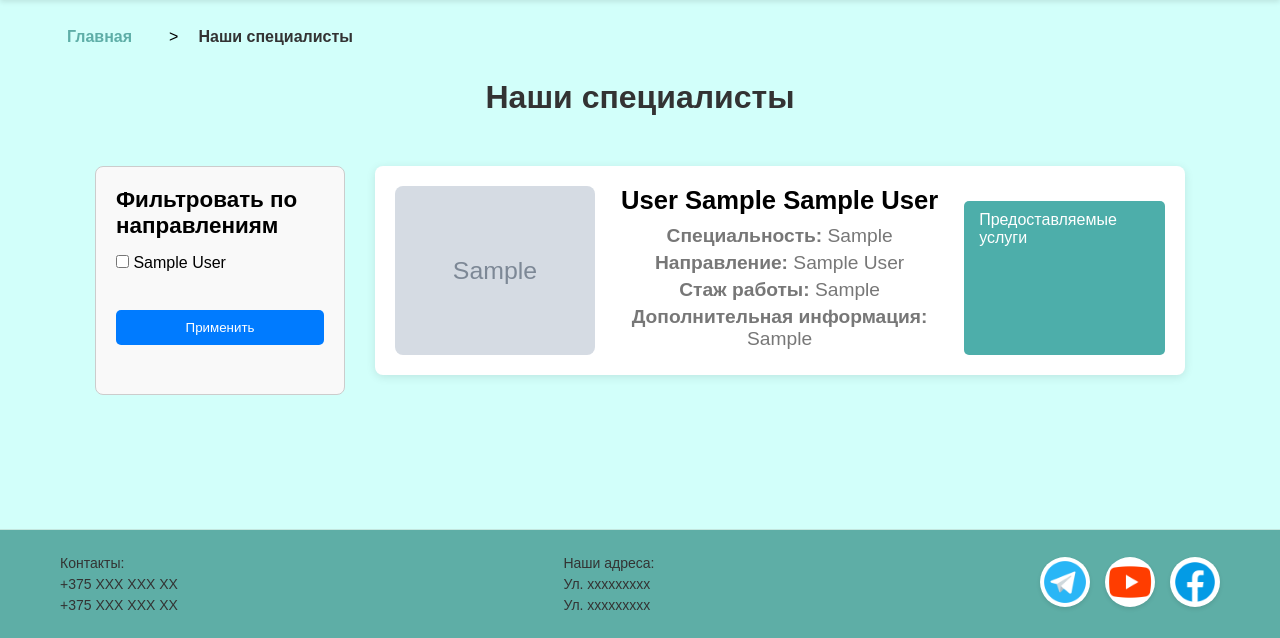
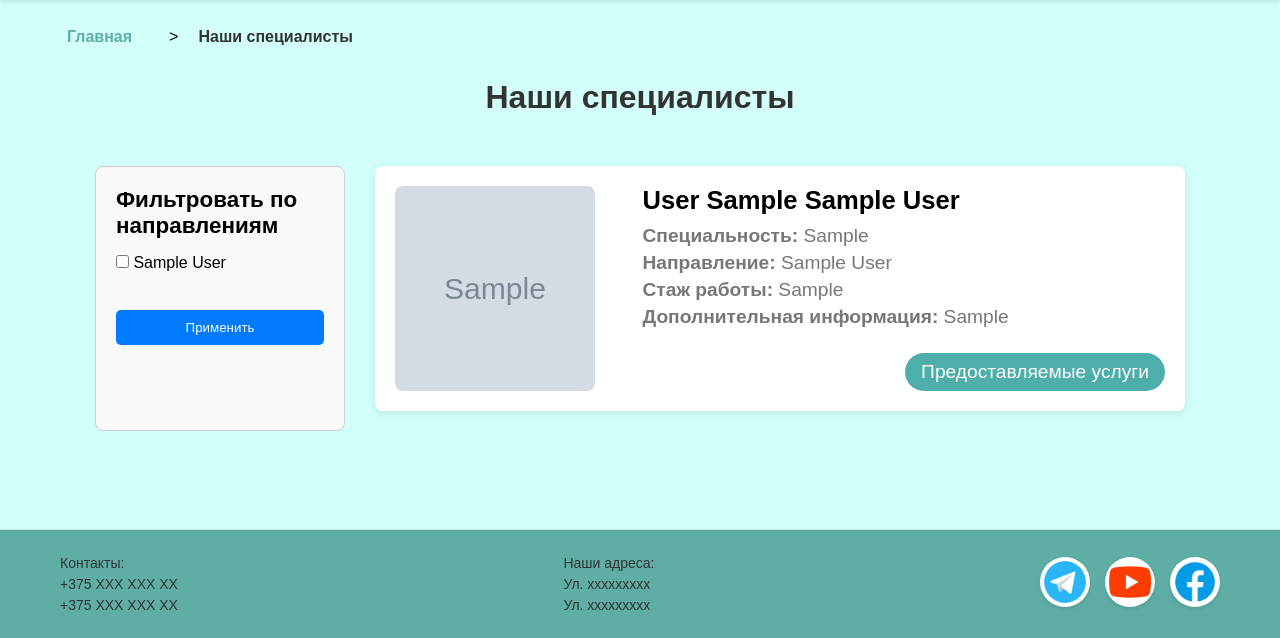
Before and after one commit to Pon4ikx/Courtesy, a Django app: page /doctors/ in a window 1280 px wide. Shown: the part 162-800 px from the top of the page. Run offline with Django 4.2, Linux system fonts and the light colour scheme; tables that the repository leaves empty hold one stand-in row (values such as "Sample post"); grey boxes marked "Sample" are stand-in pictures.

Commit message:
ПРОДУКТИВНОСТЬ 4.0

```diff
--- a/courtesy/static/css/specialists.css
+++ b/courtesy/static/css/specialists.css
@@ -83,7 +83,6 @@ h2 {
     max-width: 1200px;
 }
 
-/* Стили для карточки специалиста */
 .specialist-card {
     display: flex;
     gap: 20px;
@@ -92,7 +91,9 @@ h2 {
     border-radius: 8px;
     box-shadow: 0 2px 10px rgba(0, 0, 0, 0.1);
     margin-bottom: 20px;
+    align-items: stretch; /* чтобы колонки были одинаковой высоты */
 }
+
 
 .specialist-photo-container {
     width: 200px;
@@ -119,9 +120,22 @@ h2 {
     font-size: 1.2rem;
 }
 
+/* новая обёртка */
+.specialist-content {
+    display: flex;
+    flex-direction: column;
+    justify-content: space-between; /* чтобы кнопка упала вниз */
+    flex: 1;
+    position: relative;
+}
+
 .specialist-info {
     flex-grow: 1;
 }
+
+/* .specialist-info {
+    margin-bottom: 10px;
+} */
 
 .specialist-info h3 {
     font-size: 1.6rem;
@@ -141,20 +155,28 @@ h2 {
 
 /* Стили для пустого списка специалистов */
 .specialist-list p {
-    text-align: center;
+    margin-left: 5%;
     font-size: 1.2rem;
     color: #777;
 }
 
+/* Обёртка, которая прижимает кнопку к низу */
+.btn-wrapper {
+    display: flex;
+    justify-content: flex-end;
+    margin-top: 20px;
+}
+
+/* сама кнопка */
 .btn-services {
-    display: inline-block;
-    margin-top: 15px;
-    padding: 10px 15px;
+    font-size: 1.2rem;
+    text-align: center;
+    padding: 8px 16px;
     background-color: #4DAEAA;
     color: white;
     text-decoration: none;
-    border-radius: 5px;
-    transition: background-color 0.3s;
+    border-radius: 20px;
+    transition: background-color 0.3s ease;
 }
 
 .btn-services:hover {
--- a/courtesy/templates/specialists.html
+++ b/courtesy/templates/specialists.html
@@ -47,8 +47,9 @@
                     <div class="placeholder-photo">Фото отсутствует</div>
                     {% endif %}
                 </div>
+                <div class="specialist-content">
                     <div class="specialist-info">
-                    <h3 style="text-align: center;">{{ specialist.last_name }} {{ specialist.first_name }}{% if specialist.middle_name %} {{specialist.middle_name }}{% endif %}</h3>
+                        <h3 style="margin-left: 5%;">{{ specialist.last_name }} {{ specialist.first_name }}{% if specialist.middle_name %} {{specialist.middle_name }}{% endif %}</h3>
                         <p><b>Специальность:</b> {{ specialist.speciality }}</p>
                         <p><b>Направление:</b> {% if specialist.category %}{{ specialist.category.name }}{% else %}Не указана{% endif %}</p>
                         <p><b>Стаж работы:</b> {{ specialist.experience }}</p>
@@ -56,7 +57,10 @@
                         <p><b>Дополнительная информация:</b> {{ specialist.dop_info }}</p>
                         {% endif %}
                     </div>
+                    <div class="btn-wrapper">
                         <a href="{% url 'specialist_info' specialist.slug %}" class="btn-services">Предоставляемые услуги</a>
+                    </div>
+                </div>
             </div>
             {% empty %}
             <p>Специалисты отсутствуют.</p>
```
Lines whose indentation alone changed are shown as unchanged.
